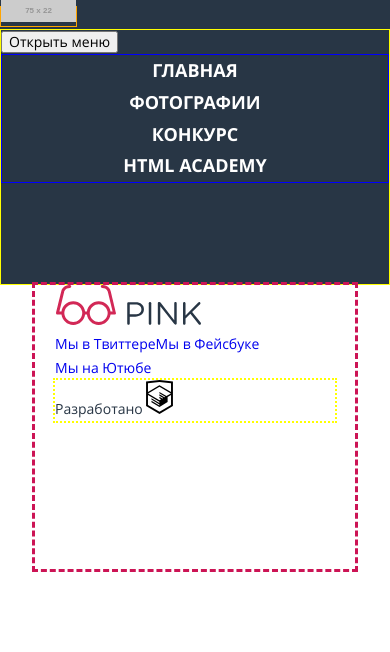
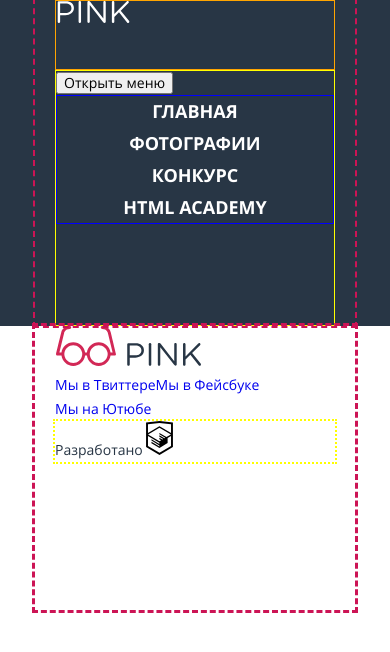
Before and after one commit to xukapy/168757-pink-16, a website: page source/form.html in a window 390 px wide. Drawn offline with nearby package versions, Linux system fonts and the light colour scheme; files that its build step writes are made by us from their sources; placeholder pictures from the web are drawn by us.

Commit message:
Адаптивная сетка. Третья страница

```diff
--- a/source/form.html
+++ b/source/form.html
@@ -8,28 +8,28 @@
   </head>
   <body>
     <header class="page-header">
-      <a class="page-header__logo" href="index.html">
-        <img class="page-header__logo-image" src="http://placehold.it/75x22" width="75" height="22" alt="PINK">
-      </a>
-      <nav class="main-nav">
-        <button class="main-nav__toggle" type="button">Открыть меню</button>
-        <div class="main-nav__wrapper">
+      <div class="page-header__wrapper">
+        <a href="index.html" class="page-header__logo">
+          <img class="page-header__logo-image" src="img/logo-pink-white-mobile.svg" width="75" height="22" alt="PINK">
+        </a>
+        <nav class="main-nav">
+          <button class="main-nav__toggle" type="button">Открыть меню</button>
           <ul class="main-nav__list site-list">
             <li class="site-list__item">
               <a href="index.html">Главная</a>
             </li>
             <li class="site-list__item">
-              <a href="photo.html">Фотографии</a>
+              <a>Фотографии</a>
             </li>
             <li class="site-list__item site-list__item--active">
-              <a>Конкурс</a>
+              <a href="form.html">Конкурс</a>
             </li>
             <li class="site-list__item">
               <a href="#">HTML Academy</a>
             </li>
           </ul>
-        </div>
-      </nav>
+        </nav>
+      </div>
     </header>
     <main class="page-main visually-hidden"></main>
     <footer class="page-footer">
```
